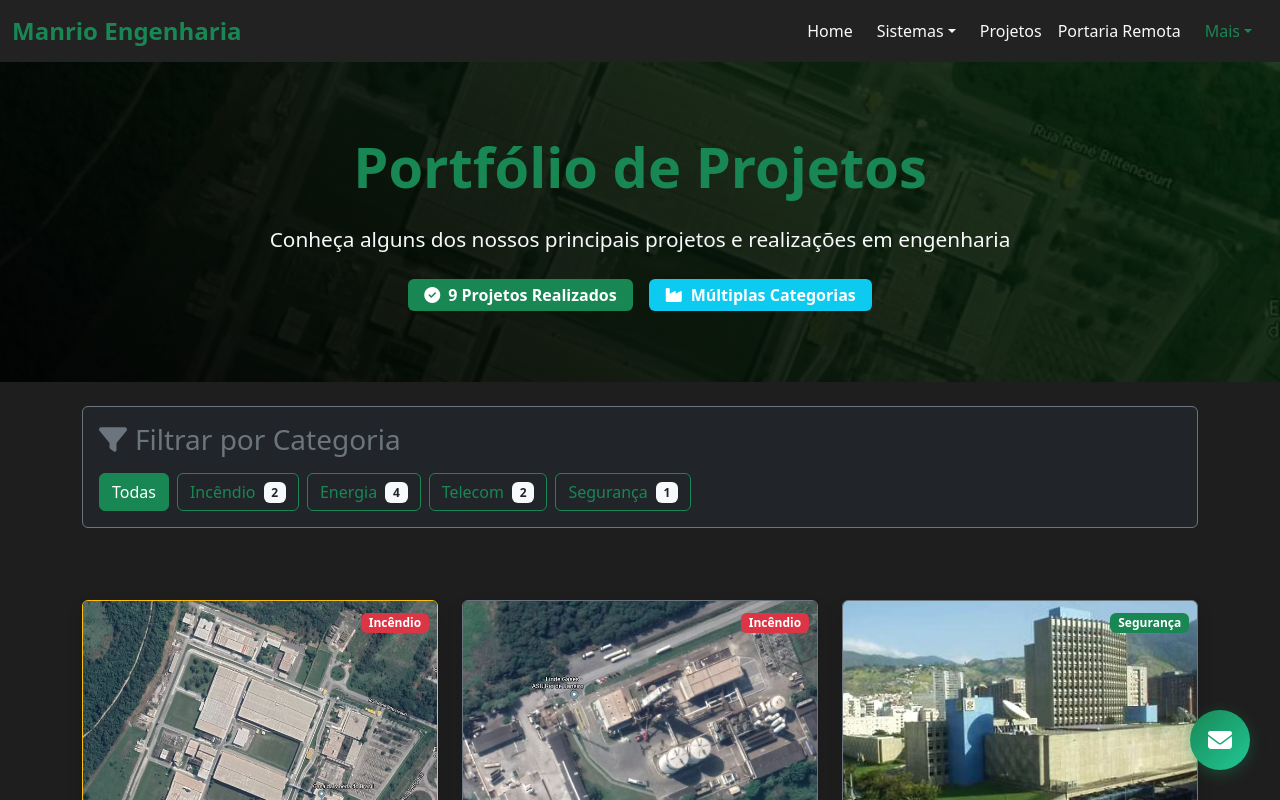
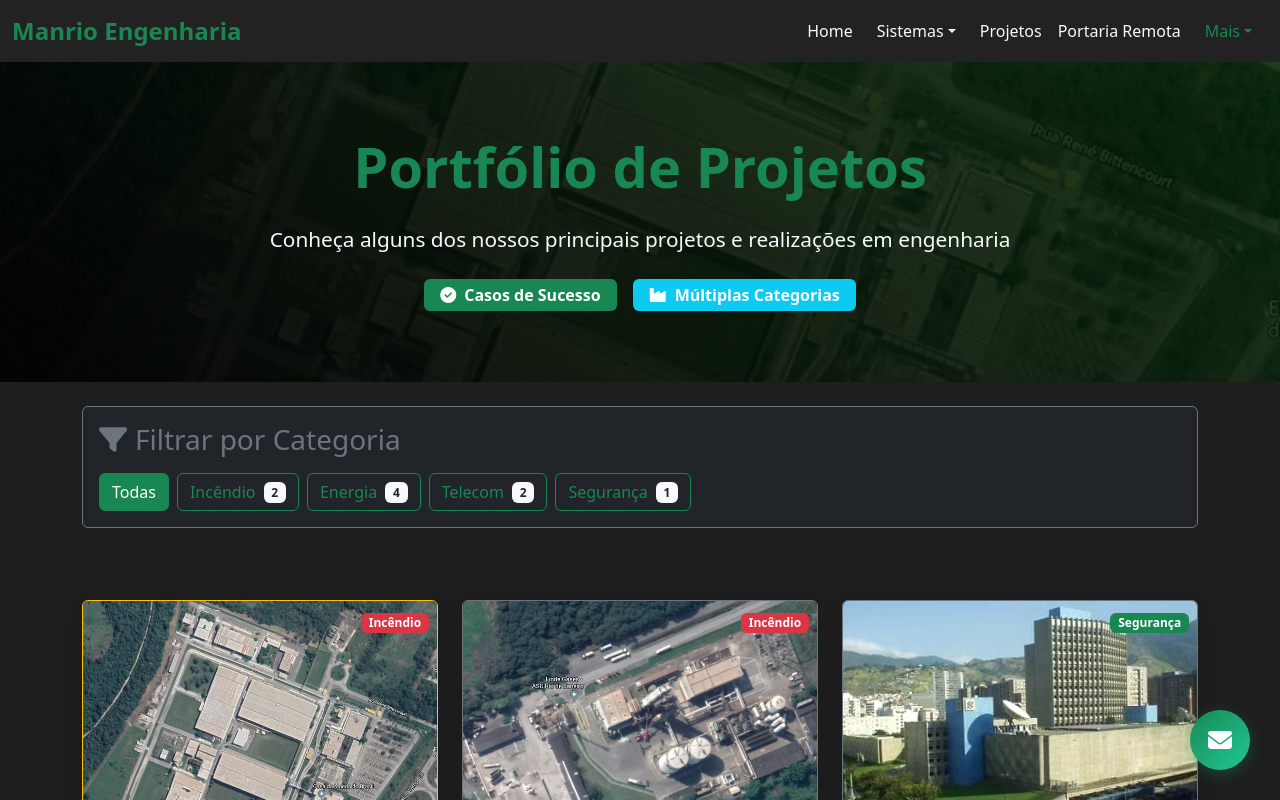
Before and after one commit to gacoelho/Manrio_SPA_Site, a React (Vite) app in the folder site/: page /projetos in a window 1280 px wide. Shown: the top 800 px of the page. Built offline with nearby package versions, Linux system fonts and the light colour scheme.

Commit message:
feat: altera 'Projetos Realizados' para 'Casos de Sucesso'

```diff
--- a/site/src/pages/Projetos.jsx
+++ b/site/src/pages/Projetos.jsx
@@ -358,7 +358,7 @@ export default function Projetos() {
           <div className="d-flex justify-content-center gap-3 mt-4">
             <span className="badge bg-success fs-6 px-3 py-2">
               <i className="fas fa-check-circle me-2"></i>
-              {projetos.length} Projetos Realizados
+              Casos de Sucesso
             </span>
             <span className="badge bg-info fs-6 px-3 py-2">
               <i className="fas fa-industry me-2"></i>
```
